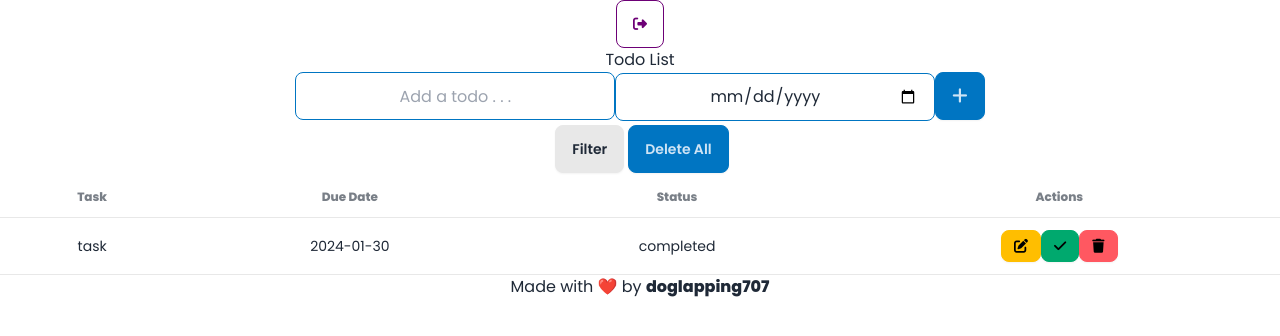
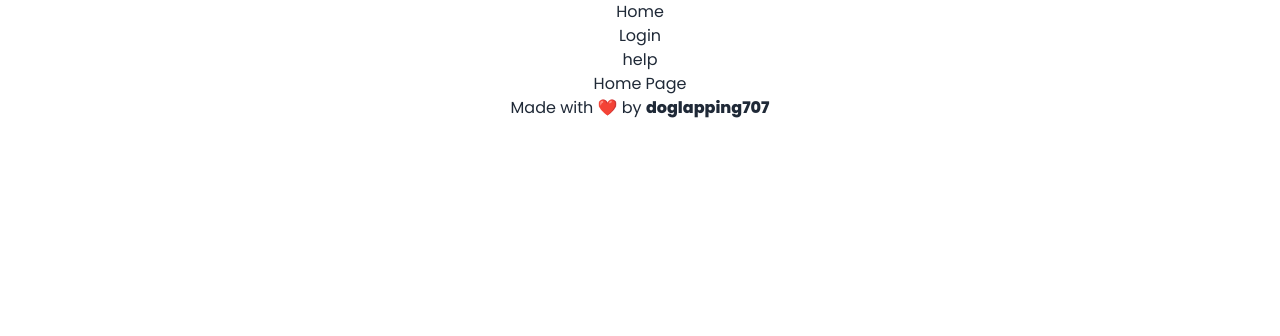
Before and after one commit to doglapping707/todo-app-ts, a React (Vite) app: page / in a window 1280 px wide. Shown: the top 336 px of the page. Built offline with nearby package versions, Linux system fonts and the light colour scheme.

Commit message:
test deploy

```diff
--- a/src/pages/Home.tsx
+++ b/src/pages/Home.tsx
@@ -1,71 +1,72 @@
 function Home() {
     return (
-        <>
-            <header>
-                <div className="sign_out">
-                    <button className="btn btn-outline btn-primary">
-                        <i className="fa-solid fa-right-from-bracket"></i>
-                    </button>
-                </div>
-            </header>
-            <main>
-                <div className="container">
-                    <div className="area_title">
-                        <h1>Todo List</h1>
-                    </div>
-                    <div className="area_input">
-                        <div className="input-section">
-                            <input type="text" placeholder="Add a todo . . ." className="input input-bordered input-secondary w-full max-w-xs" />
-                            <input type="date" className="input input-bordered input-secondary w-full max-w-xs" />
-                            <button className="btn btn-secondary">
-                                <i className="fa-solid fa-plus fa-lg"></i>
-                            </button>
-                        </div>
-                    </div>
-                    <div className="area_buttos">
-                        <div className="dropdown dropdown-bottom">
-                            <div tabIndex={0} role="button" className="btn m-1">Filter</div>
-                            <ul tabIndex={0} className="dropdown-content z-[1] menu p-2 shadow bg-base-100 rounded-box w-52">
-                                <li><a>All</a></li>
-                                <li><a>Pending</a></li>
-                                <li><a>Completed</a></li>
-                            </ul>
-                        </div>
-                        <button className="btn btn-secondary">Delete All</button>
-                    </div>
-                    <div className="area_list">
-                        <table className="table w-full">
-                            <thead>
-                                <tr>
-                                    <th>Task</th>
-                                    <th>Due Date</th>
-                                    <th>Status</th>
-                                    <th>Actions</th>
-                                </tr>
-                            </thead>
-                            <tbody className="todos-list-body">
-                                <tr className="todo-item" data-id="${todo.id}">
-                                    <td>task</td>
-                                    <td>2024-01-30</td>
-                                    <td>completed</td>
-                                    <td>
-                                    <button className="btn btn-warning btn-sm">
-                                        <i className="fa-regular fa-pen-to-square"></i>
-                                    </button>
-                                    <button className="btn btn-success btn-sm">
-                                        <i className="fa-solid fa-check"></i>
-                                    </button>
-                                    <button className="btn btn-error btn-sm">
-                                        <i className="fa-solid fa-trash"></i>
-                                    </button>
-                                    </td>
-                                </tr>
-                            </tbody>
-                        </table>
-                    </div>
-                </div>
-            </main>
-        </>
+        <h1>Home Page</h1>
+        // <>
+        //     <header>
+        //         <div className="sign_out">
+        //             <button className="btn btn-outline btn-primary">
+        //                 <i className="fa-solid fa-right-from-bracket"></i>
+        //             </button>
+        //         </div>
+        //     </header>
+        //     <main>
+        //         <div className="container">
+        //             <div className="area_title">
+        //                 <h1>Todo List</h1>
+        //             </div>
+        //             <div className="area_input">
+        //                 <div className="input-section">
+        //                     <input type="text" placeholder="Add a todo . . ." className="input input-bordered input-secondary w-full max-w-xs" />
+        //                     <input type="date" className="input input-bordered input-secondary w-full max-w-xs" />
+        //                     <button className="btn btn-secondary">
+        //                         <i className="fa-solid fa-plus fa-lg"></i>
+        //                     </button>
+        //                 </div>
+        //             </div>
+        //             <div className="area_buttos">
+        //                 <div className="dropdown dropdown-bottom">
+        //                     <div tabIndex={0} role="button" className="btn m-1">Filter</div>
+        //                     <ul tabIndex={0} className="dropdown-content z-[1] menu p-2 shadow bg-base-100 rounded-box w-52">
+        //                         <li><a>All</a></li>
+        //                         <li><a>Pending</a></li>
+        //                         <li><a>Completed</a></li>
+        //                     </ul>
+        //                 </div>
+        //                 <button className="btn btn-secondary">Delete All</button>
+        //             </div>
+        //             <div className="area_list">
+        //                 <table className="table w-full">
+        //                     <thead>
+        //                         <tr>
+        //                             <th>Task</th>
+        //                             <th>Due Date</th>
+        //                             <th>Status</th>
+        //                             <th>Actions</th>
+        //                         </tr>
+        //                     </thead>
+        //                     <tbody className="todos-list-body">
+        //                         <tr className="todo-item" data-id="${todo.id}">
+        //                             <td>task</td>
+        //                             <td>2024-01-30</td>
+        //                             <td>completed</td>
+        //                             <td>
+        //                             <button className="btn btn-warning btn-sm">
+        //                                 <i className="fa-regular fa-pen-to-square"></i>
+        //                             </button>
+        //                             <button className="btn btn-success btn-sm">
+        //                                 <i className="fa-solid fa-check"></i>
+        //                             </button>
+        //                             <button className="btn btn-error btn-sm">
+        //                                 <i className="fa-solid fa-trash"></i>
+        //                             </button>
+        //                             </td>
+        //                         </tr>
+        //                     </tbody>
+        //                 </table>
+        //             </div>
+        //         </div>
+        //     </main>
+        // </>
     );
 }
 
--- a/src/router.tsx
+++ b/src/router.tsx
@@ -1,7 +1,8 @@
 import {
     BrowserRouter,
     Switch,
-    Route
+    Route,
+    Link
 } from "react-router-dom";
 import Home from "./pages/Home";
 import Login from "./pages/Login";
@@ -10,6 +11,19 @@ import Help from "./pages/Help";
 function Router() {
     return (
         <BrowserRouter>
+            <nav>
+                <ul>
+                    <li>
+                        <Link to="/">Home</Link>
+                    </li>
+                    <li>
+                        <Link to="/login">Login</Link>
+                    </li>
+                    <li>
+                        <Link to="/help">help</Link>
+                    </li>
+                </ul>
+            </nav>
             <Switch>
                 <Route path="/login">
                     <Login />
```
